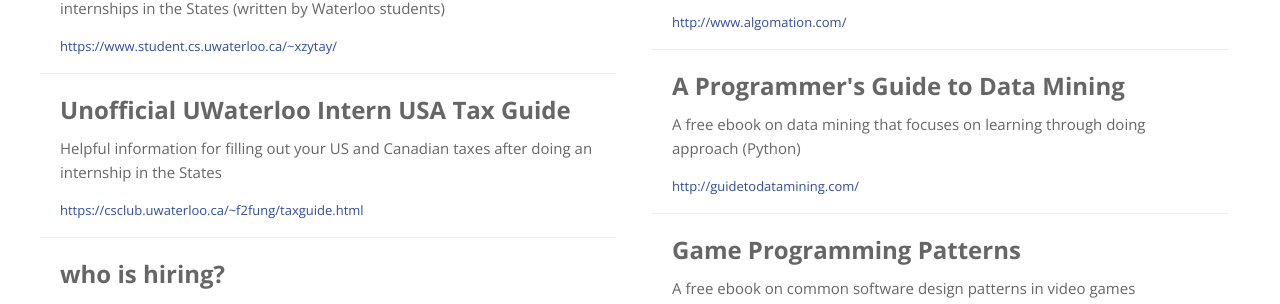
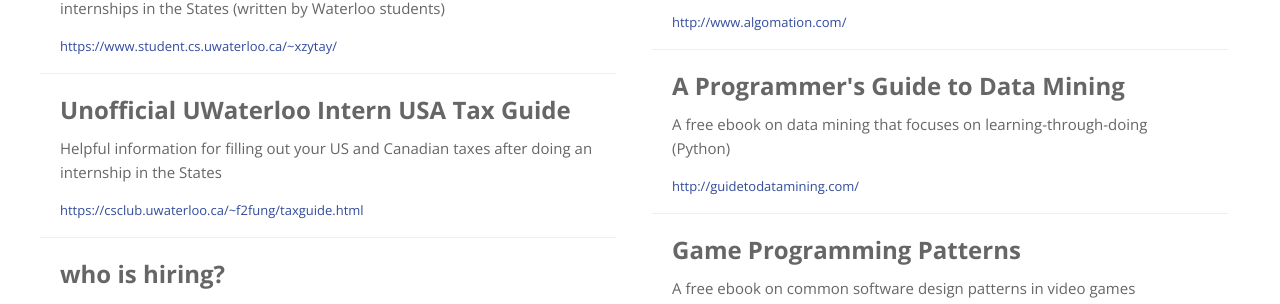
Before and after one commit to cbhl/inseption.github.com, a Jekyll site: the page built from links.html, in a window 1280 px wide. Shown: the part 543-847 px from the top of the page. Built offline with Jekyll 4.4.1, drawn with Linux system fonts in a browser that asks for light colours.

Commit message:
Fixed minor typos
- Fixed casing for inSEption
- Grammar on links page

```diff
--- a/_data/links.yaml
+++ b/_data/links.yaml
@@ -32,7 +32,7 @@
         -
             name: "A Programmer's Guide to Data Mining"
             url:  "http://guidetodatamining.com/"
-            desc: "A free ebook on data mining that focuses on learning through doing approach (Python)"
+            desc: "A free ebook on data mining that focuses on learning-through-doing (Python)"
         -
             name: "Game Programming Patterns"
             url:  "http://gameprogrammingpatterns.com/index.html"
--- a/index.html
+++ b/index.html
@@ -1,6 +1,6 @@
 ---
 layout: default
-title: Inseption
+title: inSEption
 ---
 
 <article class="home">
```
